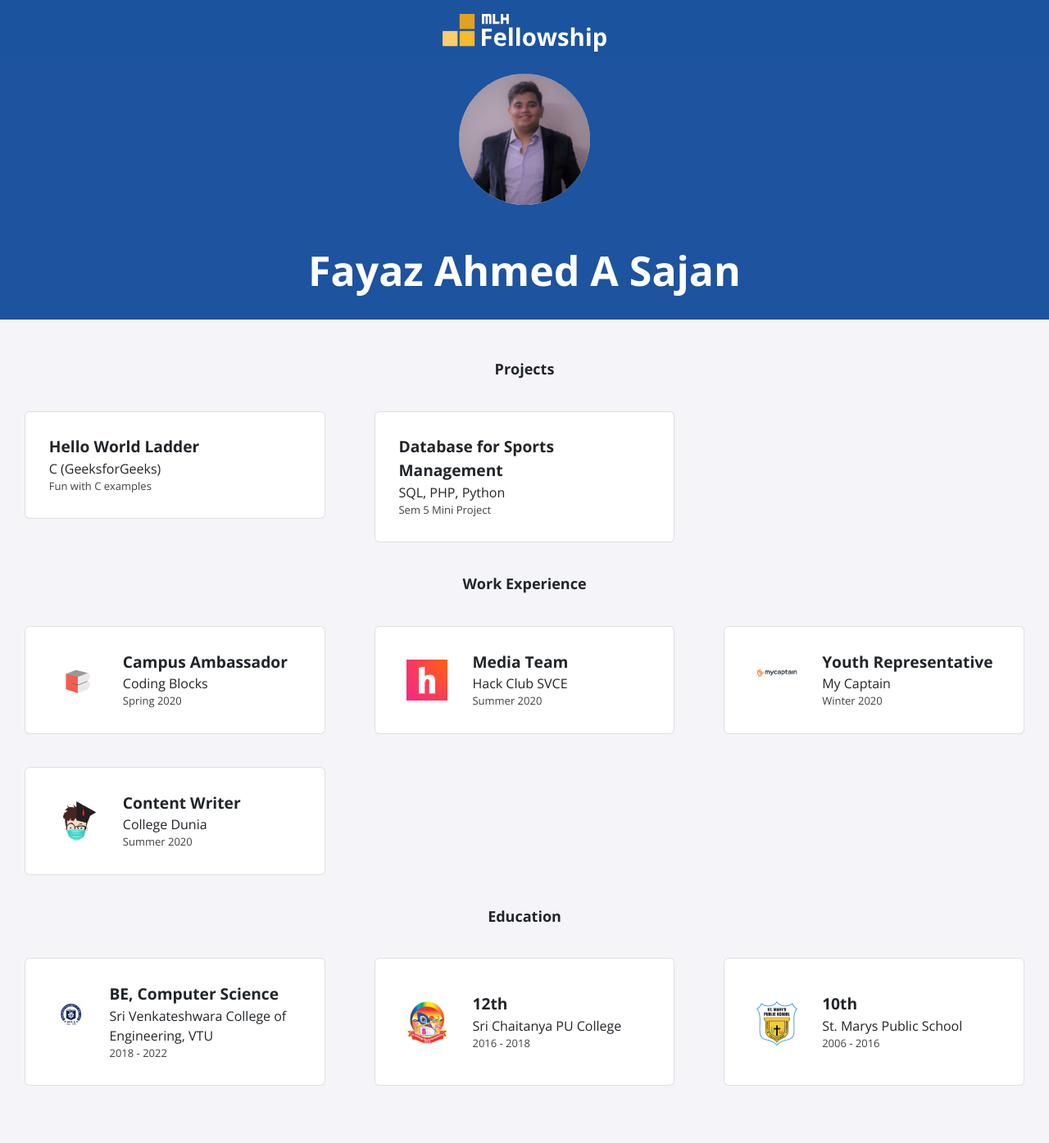
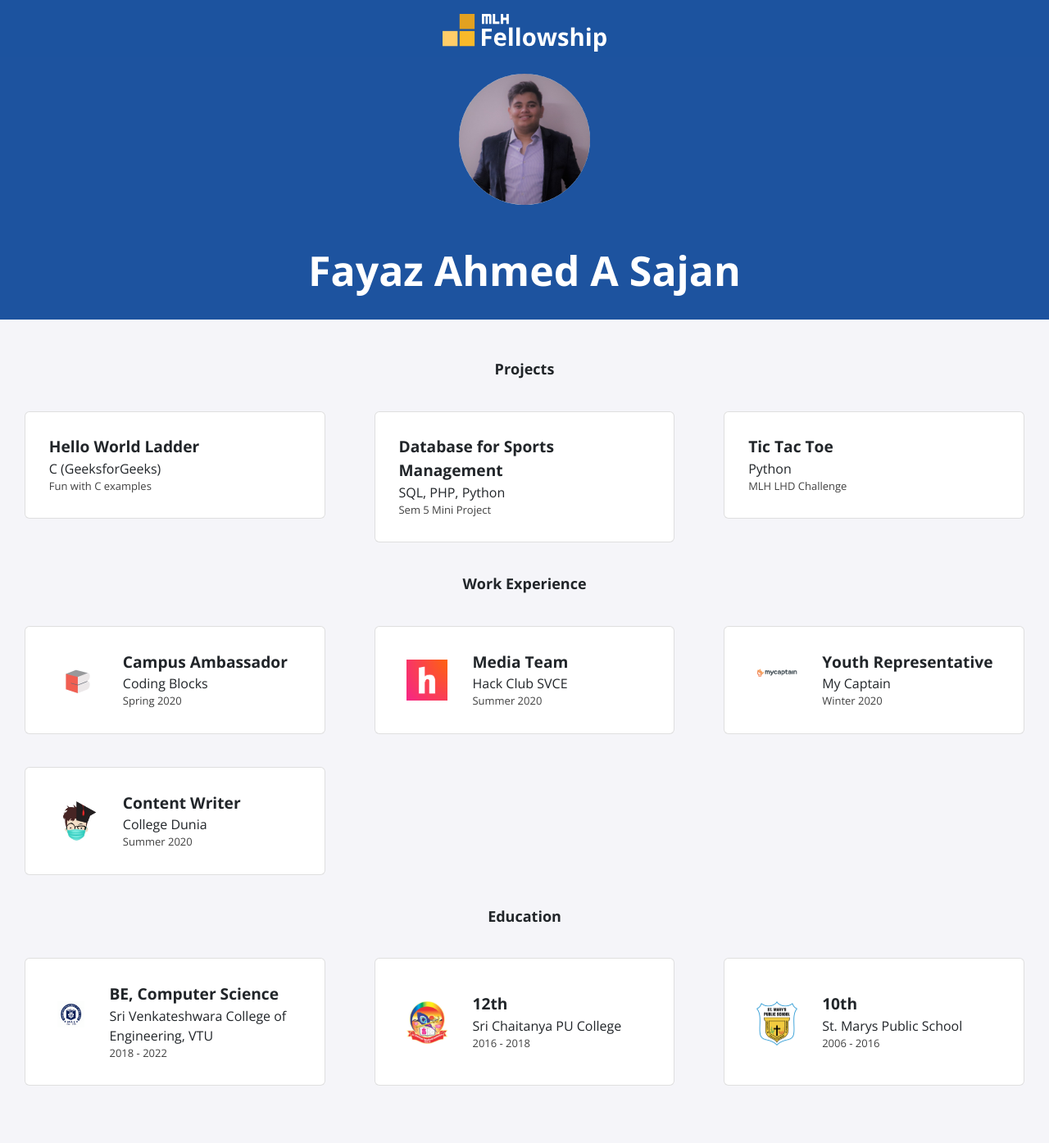
Before and after one commit to fayazsajan/fayazsajan.github.io, a Jekyll site: the page built from index.html, in a window 1280 px wide. Shown: the whole page at 82% size. Built offline with Jekyll 4.4.1, drawn with Linux system fonts in a browser that asks for light colours; nearby versions of some CDN libraries.

Commit message:
Update projects.yml

```diff
--- a/_data/projects.yml
+++ b/_data/projects.yml
@@ -5,3 +5,7 @@
 - title: Database for Sports Management
   event: SQL, PHP, Python
   date: Sem 5 Mini Project
+
+- title: Tic Tac Toe
+  event: Python
+  date: MLH LHD Challenge
```
